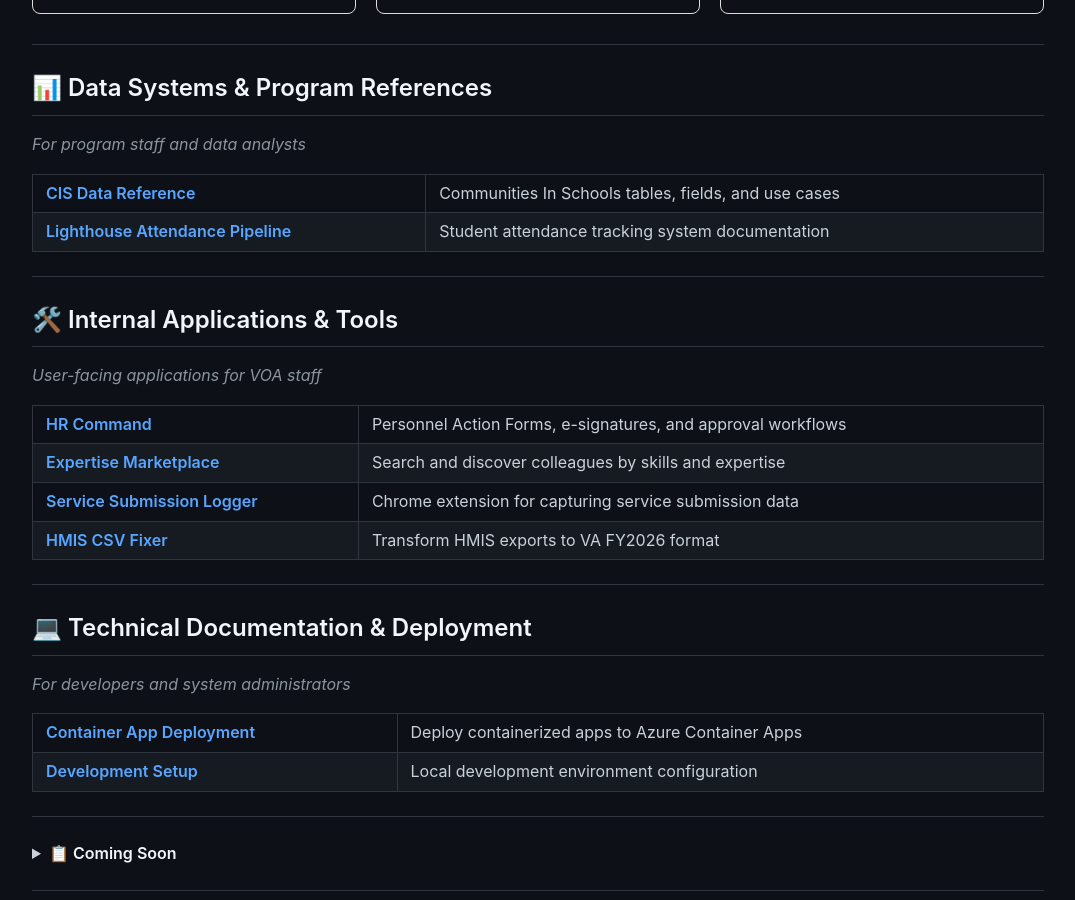
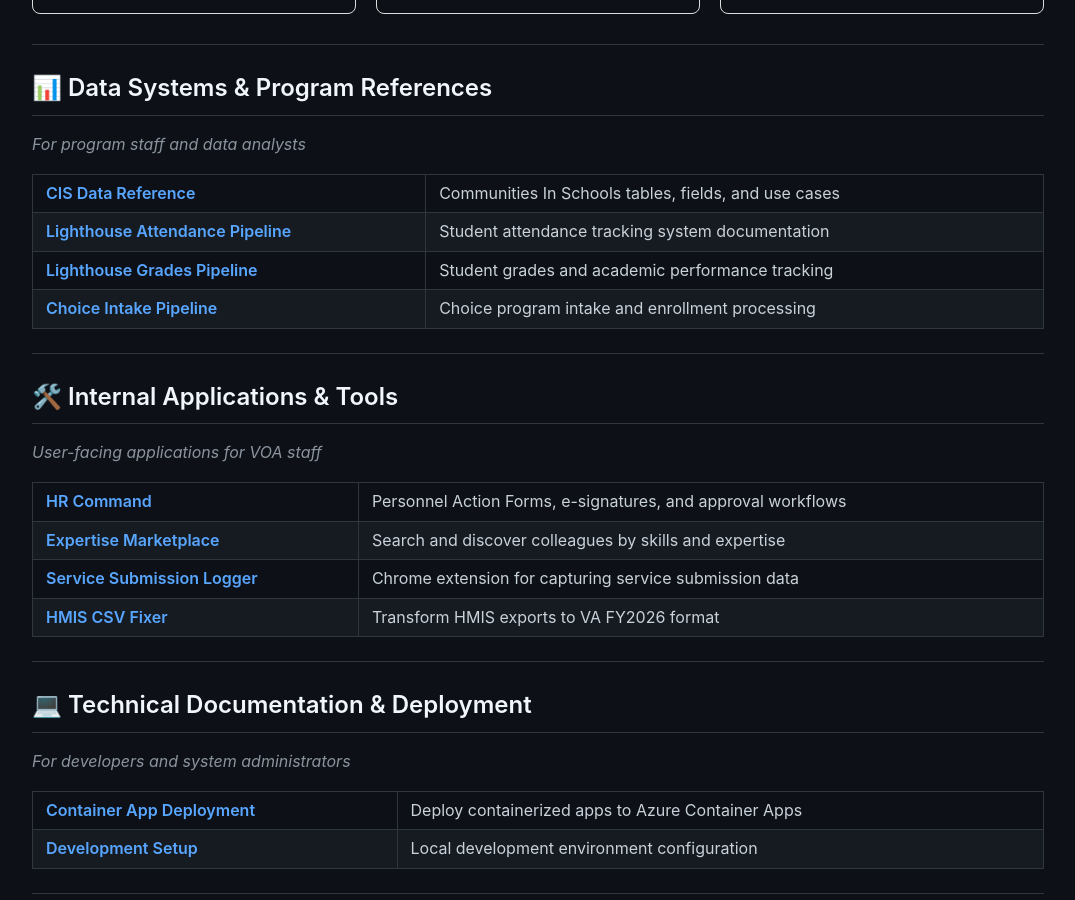
Before and after one commit to irbster01/voa-data-docs, a Jekyll site: the page built from index.md, in a window 1280 px wide and 900 px high, scrolled down 449 px. Shown: the whole window, without its empty margins (102-1177 px from the left). Built offline with Jekyll 4.4.1, drawn with Linux system fonts in a browser that asks for light colours; comment, search, counter and statistics services are not loaded.

Commit message:
Updated html

```diff
--- a/index.md
+++ b/index.md
@@ -39,6 +39,14 @@ Welcome to the VOA data and systems documentation hub. Find guides, technical do
   <tr>
     <td><strong><a href="Lighthouse-Attendance-Pipeline">Lighthouse Attendance Pipeline</a></strong></td>
     <td>Student attendance tracking system documentation</td>
+  </tr>
+  <tr>
+    <td><strong><a href="Lighthouse-Grades-Pipeline">Lighthouse Grades Pipeline</a></strong></td>
+    <td>Student grades and academic performance tracking</td>
+  </tr>
+  <tr>
+    <td><strong><a href="Choice-Intake-Pipeline">Choice Intake Pipeline</a></strong></td>
+    <td>Choice program intake and enrollment processing</td>
   </tr>
 </table>
 
```
